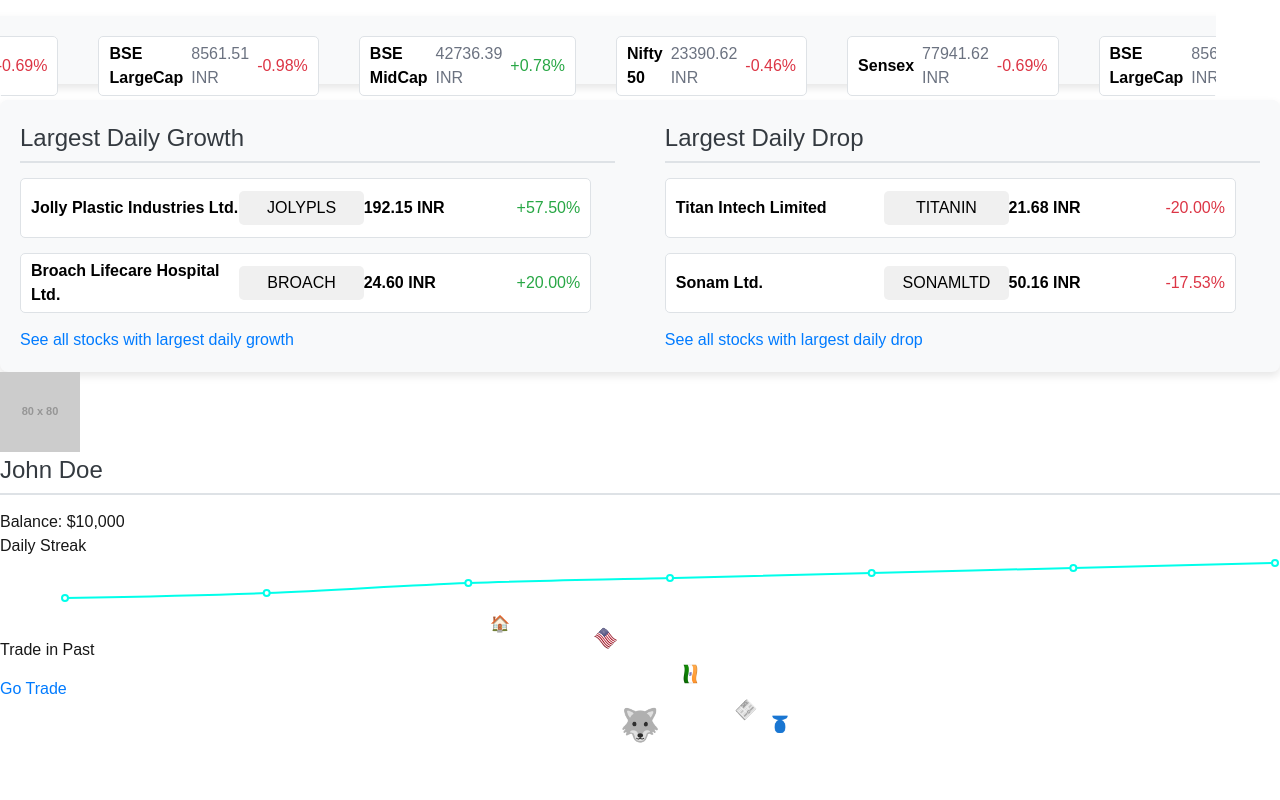
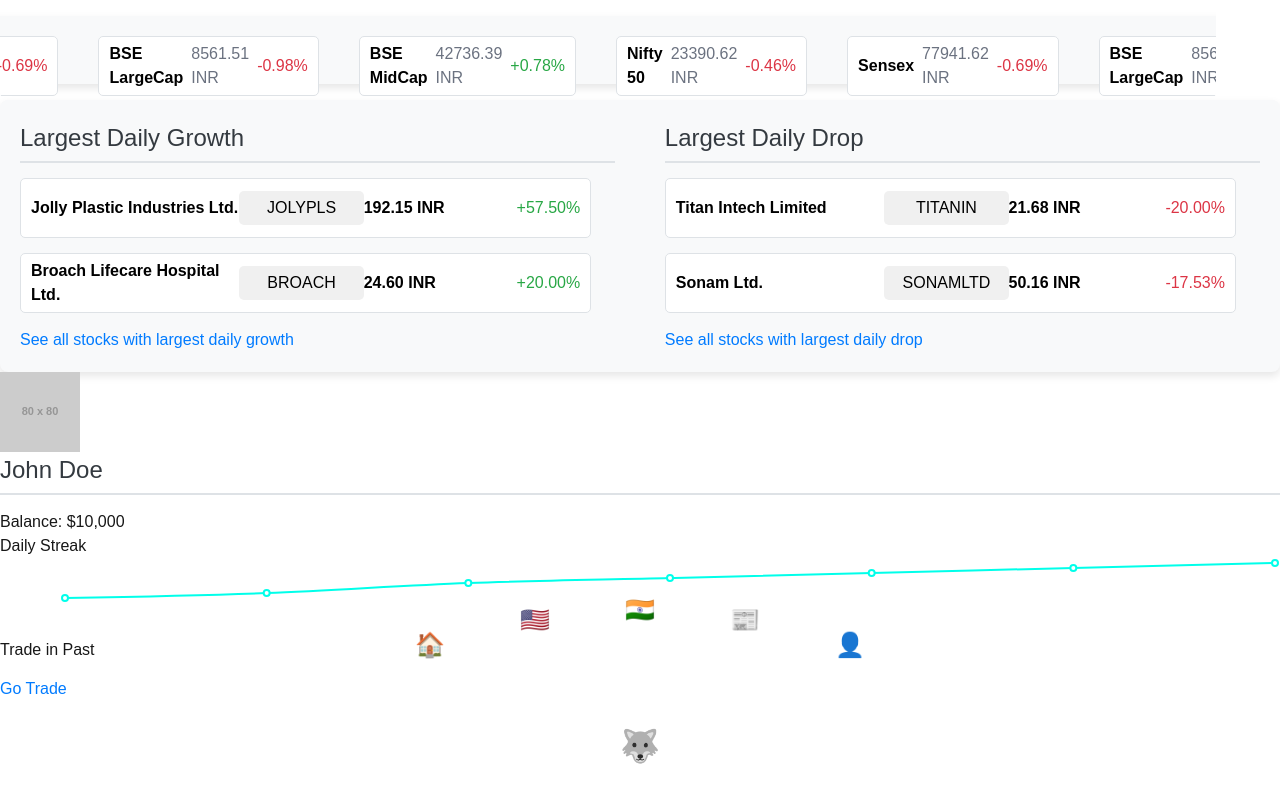
Before and after one commit to equestrian2296/The-Wolf-of-Paper-Street-, a Next.js app in the folder wolfofpaperstreet/: page /home in a window 1280 px wide. Both pictures are taken after a click on the button "Toggle Menu". Built offline with nearby package versions, Linux system fonts and the light colour scheme.

Commit message:
Wii wii waa waa

```diff
--- a/wolfofpaperstreet/src/app/home/Components/navbar.css
+++ b/wolfofpaperstreet/src/app/home/Components/navbar.css
@@ -1,10 +1,12 @@
-/* navbar.css */
-
 .radial-container {
-  position: relative;
+  position: fixed;
+  bottom: 20px;
+  left: 50%;
+  transform: translateX(-50%);
   display: flex;
   justify-content: center;
   align-items: center;
+  z-index: 1000;
 }
 
 .menu-button {
@@ -12,13 +14,13 @@
   border: none;
   font-size: 2rem;
   cursor: pointer;
-  z-index: 10; /* Ensure the button is above the blurred background */
+  z-index: 1010;
+  padding: 10px;
 }
 
 .radial-menu {
   position: absolute;
-  z-index : 10;
-  bottom: 50px; /* Adjust based on your layout */
+  bottom: 60px;
   left: 50%;
   transform: translateX(-50%);
   display: flex;
@@ -26,44 +28,57 @@
   align-items: center;
   transition: all 0.3s ease;
   opacity: 0;
-  pointer-events: none; /* Prevent interaction when closed */
+  pointer-events: none;
 }
 
 .radial-menu.open {
   opacity: 1;
-  pointer-events: auto; /* Allow interaction when open */
+  pointer-events: auto;
 }
 
 .menu-item {
-  width: 50px; /* Adjust size as needed */
-  height: 50px; /* Adjust size as needed */
+  width: 50px;
+  height: 50px;
   border-radius: 50%;
   display: flex;
   justify-content: center;
   align-items: center;
-  background-color: rgba(255, 255, 255, 0.8); /* Semi-transparent background */
-  margin: 0 10px; /* Space between buttons */
+  background-color: rgba(255, 255, 255, 0.8);
+  margin: 0 10px;
   transition: transform 0.3s ease;
-  z-index: index 15;;
+  border: none;
+  cursor: pointer;
+  font-size: 1.5rem;
 }
 
 .radial-menu.open .menu-item {
-  transform: translateY(-30px); /* Slight lift effect when opened */
+  transform: translateY(-30px);
 }
 
-/* Positioning for half-circle arrangement */
-.radial-menu.open .menu-item:nth-child(1) { transform: rotate(0deg) translateY(-100%); }
-.radial-menu.open .menu-item:nth-child(2) { transform: rotate(45deg) translateY(-100%); }
-.radial-menu.open .menu-item:nth-child(3) { transform: rotate(90deg) translateY(-100%); }
-.radial-menu.open .menu-item:nth-child(4) { transform: rotate(135deg) translateY(-100%); }
-.radial-menu.open .menu-item:nth-child(5) { transform: rotate(180deg) translateY(-100%); }
+.radial-menu.open .menu-item:nth-child(1) { transform: translate(calc(-100% - 20px), -100%); }
+.radial-menu.open .menu-item:nth-child(2) { transform: translate(calc(-50% - 10px), -150%); }
+.radial-menu.open .menu-item:nth-child(3) { transform: translateY(-170%); }
+.radial-menu.open .menu-item:nth-child(4) { transform: translate(calc(50% + 10px), -150%); }
+.radial-menu.open .menu-item:nth-child(5) { transform: translate(calc(100% + 20px), -100%); }
 
-/* Profile dropdown styles */
 .profile-dropdown {
   position: absolute;
-  bottom: 60px; /* Adjust based on your layout */
-  right: 0;
+  bottom: 70px;
+  right: -60px;
   background-color: white;
   box-shadow: 0 4px 8px rgba(0, 0, 0, 0.2);
-  z-index: 10;
+  border-radius: 8px;
+  overflow: hidden;
 }
+
+.dropdown-item {
+  display: block;
+  padding: 10px 20px;
+  text-decoration: none;
+  color: #333;
+  transition: background-color 0.2s;
+}
+
+.dropdown-item:hover {
+  background-color: #f0f0f0;
+}
--- a/wolfofpaperstreet/src/app/home/Components/navbar.jsx
+++ b/wolfofpaperstreet/src/app/home/Components/navbar.jsx
@@ -1,24 +1,18 @@
 "use client"; // Mark this as a client component
 
 import React, { useState, useEffect, useRef } from "react";
-import { useRouter } from "next/navigation"; // For redirection in Next.js
+import { useRouter } from "next/navigation";
 import "./navbar.css";
 
-const navbar = ({ position = "bottom" }) => {
+const Navbar = ({ position = "bottom" }) => {
   const [open, setOpen] = useState(false);
   const [isProfileOpen, setIsProfileOpen] = useState(false);
   const profileRef = useRef(null);
   const router = useRouter();
 
-  const toggleMenu = () => {
-    setOpen((prev) => !prev);
-  };
+  const toggleMenu = () => setOpen((prev) => !prev);
+  const toggleProfile = () => setIsProfileOpen((prev) => !prev);
 
-  const toggleProfile = () => {
-    setIsProfileOpen((prev) => !prev);
-  };
-
-  // Close dropdown when clicking outside
   useEffect(() => {
     const handleClickOutside = (event) => {
       if (profileRef.current && !profileRef.current.contains(event.target)) {
@@ -27,48 +21,36 @@
     };
 
     document.addEventListener("mousedown", handleClickOutside);
-    return () => {
-      document.removeEventListener("mousedown", handleClickOutside);
-    };
+    return () => document.removeEventListener("mousedown", handleClickOutside);
   }, []);
 
-  // Logout function
   const handleLogout = () => {
     localStorage.removeItem("authToken");
     localStorage.removeItem("user");
     router.push("/landing");
   };
 
-  // Effect to add/remove blur class on body
-  useEffect(() => {
-    if (open) {
-      document.body.classList.add("blur");
-    } else {
-      document.body.classList.remove("blur");
-    }
-  }, [open]);
-
   return (
-    <div className={`radial-container ${position}`}>
-      <button className="menu-button" onClick={toggleMenu}>
-        🐺 {/* Wolf emoji */}
+    <nav className={`radial-container ${position}`}>
+      <button className="menu-button" onClick={toggleMenu} aria-label="Toggle Menu">
+        🐺
       </button>
       <div className={`radial-menu ${open ? "open" : ""}`}>
-        <div className="menu-item" onClick={() => router.push("/")}>🏠</div>
-        <div className="menu-item" onClick={() => router.push("/usa-market")}>🇺🇸</div>
-        <div className="menu-item" onClick={() => router.push("/indian-stocks")}>🇮🇳</div>
-        <div className="menu-item" onClick={() => router.push("/news")}>📰</div>
-        <div className="menu-item profile" ref={profileRef} onClick={toggleProfile}>👤</div>
+        <button className="menu-item" onClick={() => router.push("/")} aria-label="Home">🏠</button>
+        <button className="menu-item" onClick={() => router.push("/usa-market")} aria-label="USA Market">🇺🇸</button>
+        <button className="menu-item" onClick={() => router.push("/indian-stocks")} aria-label="Indian Stocks">🇮🇳</button>
+        <button className="menu-item" onClick={() => router.push("/news")} aria-label="News">📰</button>
+        <button className="menu-item profile" ref={profileRef} onClick={toggleProfile} aria-label="Profile">👤</button>
       </div>
       {isProfileOpen && (
         <div className="profile-dropdown">
-          <button className="logout-button" onClick={handleLogout}>Logout</button>
-          <a href="/user-details">User  Details</a>
-          <a href="/stocks-portfolio">Stocks Portfolio</a>
+          <button className="dropdown-item" onClick={handleLogout}>Logout</button>
+          <a className="dropdown-item" href="/user-details">User Details</a>
+          <a className="dropdown-item" href="/stocks-portfolio">Stocks Portfolio</a>
         </div>
       )}
-    </div>
+    </nav>
   );
 };
 
-export default navbar;
+export default Navbar;
```
